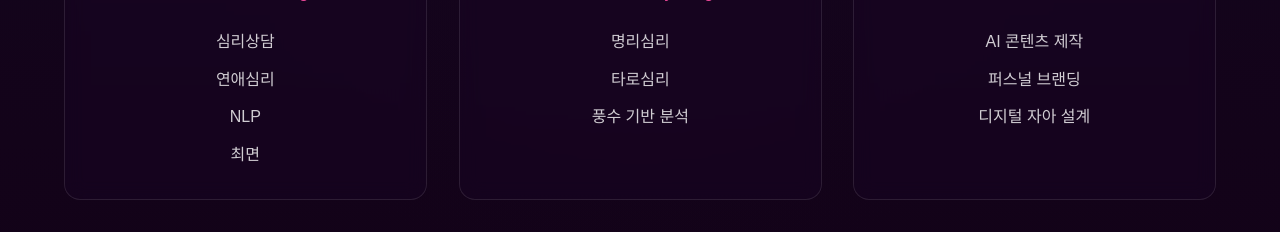
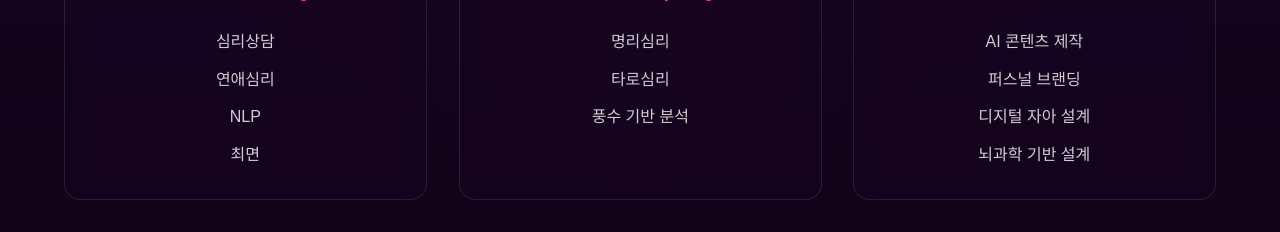
Before and after one commit to woolbo100/buzasun, a Next.js app: page / in a window 1280 px wide. Shown: the part 5147-5379 px from the top of the page. Built offline with nearby package versions, Linux system fonts and the light colour scheme.

Commit message:
update design

```diff
--- a/components/About.tsx
+++ b/components/About.tsx
@@ -349,6 +349,7 @@ export default function About() {
                 <p>AI 콘텐츠 제작</p>
                 <p>퍼스널 브랜딩</p>
                 <p>디지털 자아 설계</p>
+                <p>뇌과학 기반 설계</p>
               </div>
             </div>
           </Reveal>
```
